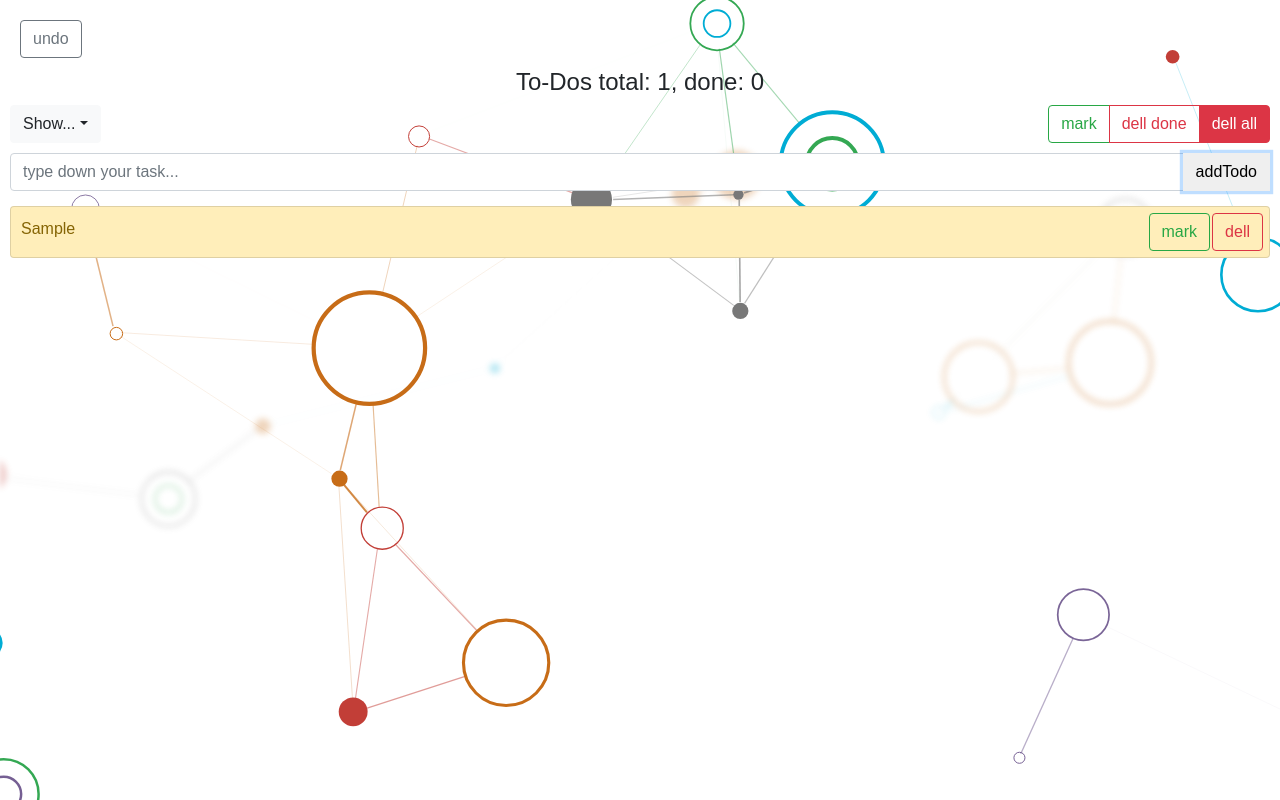
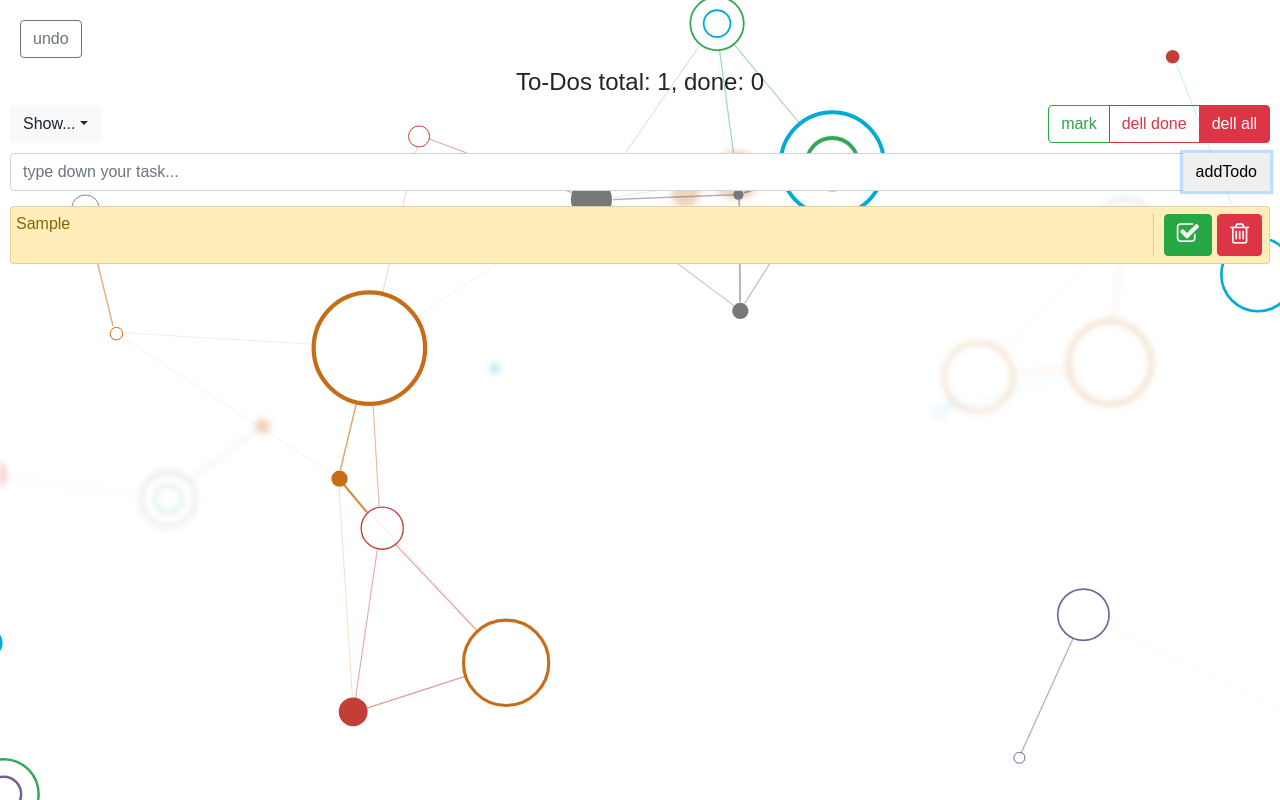
Before and after one commit to F0ra/ToDoInReact, a React app: page / in a window 1280 px wide. Both pictures are taken after typing "Sample" into the empty fields and a click on the button "addTodo". Built offline with nearby package versions, Linux system fonts and the light colour scheme.

Commit message:
add icons

```diff
--- a/public/index.html
+++ b/public/index.html
@@ -12,6 +12,8 @@
     <script src="https://ajax.googleapis.com/ajax/libs/jquery/3.3.1/jquery.min.js"></script>
     <script src="https://cdnjs.cloudflare.com/ajax/libs/popper.js/1.12.9/umd/popper.min.js" integrity="sha384-ApNbgh9B+Y1QKtv3Rn7W3mgPxhU9K/ScQsAP7hUibX39j7fakFPskvXusvfa0b4Q" crossorigin="anonymous"></script>
     <script src="https://maxcdn.bootstrapcdn.com/bootstrap/4.0.0/js/bootstrap.min.js" integrity="sha384-JZR6Spejh4U02d8jOt6vLEHfe/JQGiRRSQQxSfFWpi1MquVdAyjUar5+76PVCmYl" crossorigin="anonymous"></script>
+    <link rel="stylesheet" href="https://cdnjs.cloudflare.com/ajax/libs/font-awesome/4.7.0/css/font-awesome.min.css">
+
     <title>React App</title>
 
   </head>
--- a/src/actions/todoActions.js
+++ b/src/actions/todoActions.js
@@ -53,7 +53,7 @@ export const startEditTodo = (id)=>{
 export const stopEditTodo = (event,id)=>{
     return {
         type:"STOP_EDIT_TODO",
-        payload:{value:event.target.innerText.slice(0,-8),id}
+        payload:{value:event.target.innerText,id}
         //using slice cose mark and dell return as part of innerText
     }
 };
--- a/src/components/todoElement/index.js
+++ b/src/components/todoElement/index.js
@@ -5,28 +5,27 @@ import './todoElement.css';
 
 export const TodoElement = (props) => {
     const dellTodoHandler = (e) => {
-        // const element = e.target.parentElement.parentElement;
-        const element = e.target.parentNode.parentNode
+        e.stopPropagation();
+        let element = e.target.parentNode.parentNode;
+        if(element.tagName!=="LI") element = element.parentNode;
+
         element.classList.add("animate-todo-element");
-        const randomOffset = Math.floor((Math.random()-0.5)*500);
-        element.style.setProperty('--margin-offset', randomOffset + 'px');
-        setTimeout(()=>{props.actions.dellTodo(props.id,props.complited)},700)
-        // props.actions.dellTodo;
+        const randomOffset = Math.floor((Math.random()-0.5)*500);//get random value for css animation
+        element.style.setProperty('--margin-offset', randomOffset + 'px');//pass randome value to css animation
+        setTimeout(()=>{props.actions.dellTodo(props.id,props.complited)},700);
     }
-        //dellTodo needs id as arg
+
     const markCompleteTodoHandler = props.actions.markTodo;
-        //markTodo needs id as arg
     const editTodoHandler = props.actions.startEditTodo;
-        //editTodoHandler needs id as arg
     const stopEditingHandler = props.actions.stopEditTodo;
-        //stopEditingHandler needs event and id as args
+
     const handleKeyPress = (event) => {
         if(event.key === 'Enter' & props.isEditing){
             stopEditingHandler(event,props.id)
-        }
-    }
+        };
+    };
 
-    if(props.className==="EditMode"){
+    if(props.isEditing){
         return(
 
         <li onBlur = {(e)=>stopEditingHandler(e,props.id)}
@@ -35,12 +34,17 @@ export const TodoElement = (props) => {
         className = {`list-group-item list-group-item-secondary mark-for-dell-all-button`}>
 
         {props.value}
+
         <div className="toDolist-button-group">
-
-        <button className="btn btn-outline-success mark-dell-element-button" onClick={()=>markCompleteTodoHandler(props.id)} contentEditable={false}>mark</button>
-        <button className="btn btn-outline-danger mark-dell-element-button" onClick={(e)=>dellTodoHandler(e,props.id,props.complited)} contentEditable={false}>dell</button>
-        </div>
-
+            <button onClick={()=>markCompleteTodoHandler(props.id)}
+                className="btn btn-success mark-dell-element-button">
+                <i className="fa fa-check-square-o icon-from-mark-dell-button" >
+                </i></button>
+            <button onClick={(e)=>dellTodoHandler(e,props.id,props.complited)}
+                className="btn btn-danger mark-dell-element-button">
+                <i  className="fa fa-trash-o icon-from-mark-dell-button" >
+                </i></button>
+            </div>
         </li>
         )
     };
@@ -61,9 +65,13 @@ export const TodoElement = (props) => {
 
             <div className="toDolist-button-group">
             <button onClick={()=>markCompleteTodoHandler(props.id)}
-                className="btn btn-outline-success mark-dell-element-button">mark</button>
+                className="btn btn-success mark-dell-element-button">
+                <i className="fa fa-check-square-o icon-from-mark-dell-button" >
+                </i></button>
             <button onClick={(e)=>dellTodoHandler(e,props.id,props.complited)}
-                className="btn btn-outline-danger mark-dell-element-button">dell</button>
+                className="btn btn-danger mark-dell-element-button">
+                <i  className="fa fa-trash-o icon-from-mark-dell-button" >
+                </i></button>
             </div>
         </li>
         );
--- a/src/components/todoElement/todoElement.css
+++ b/src/components/todoElement/todoElement.css
@@ -1,19 +1,26 @@
 .toDolist-button-group {
-  margin: -5px;
   float: right;
+  margin: 2px;
+  padding-left: 5px;
+  border-left: 1px solid rgb(122, 118, 118, 0.3);
+
 }
+
 .list-group-item{
   overflow: hidden;
-  /* margin-top: 20px; */
   margin-bottom: 20px;
-  padding: 10px;
+  padding: 5px;
   transition: all 0.3s ease-in-out;
-
-}
-.mark-dell-element-button{
-margin: 1px;
 }
 
+.mark-dell-element-button {
+margin-left: 5px;
+}
+
+.icon-from-mark-dell-button {
+  font-size: 24px;
+  color:rgb(242, 242, 242);
+}
 
 :root {
 --margin-offset: 100px;
```
